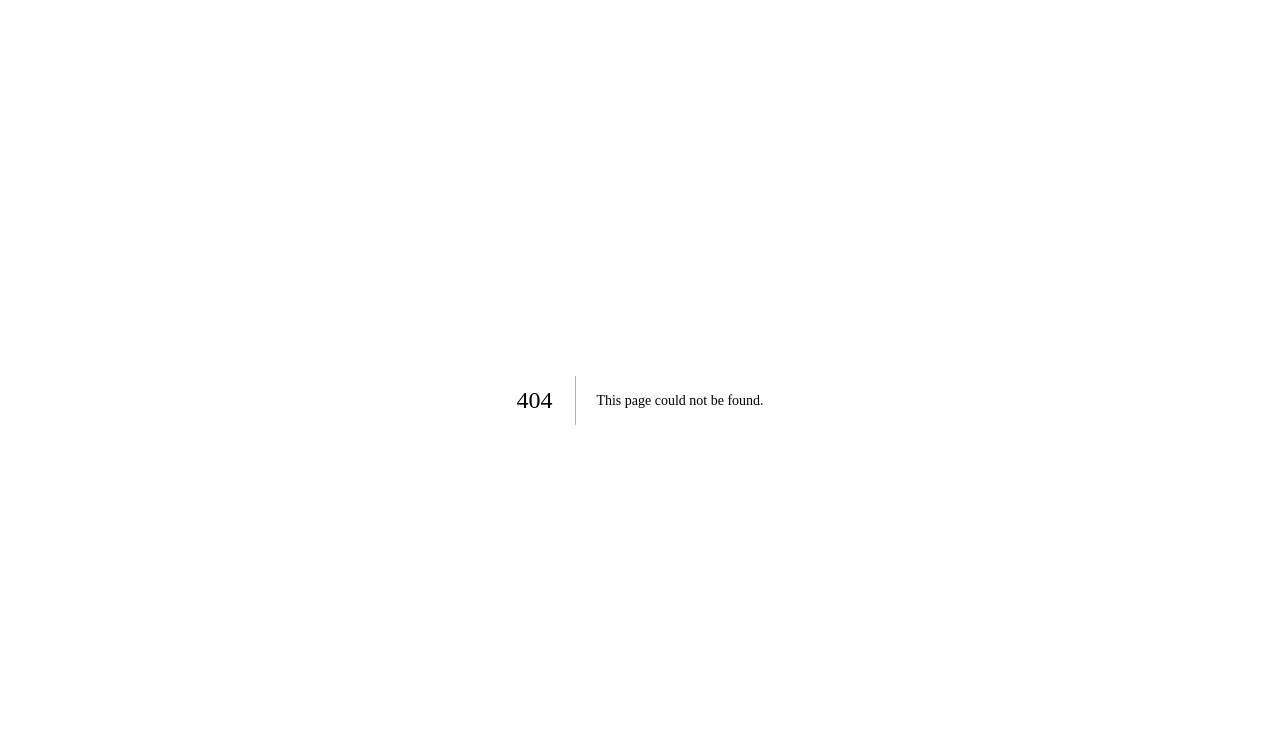
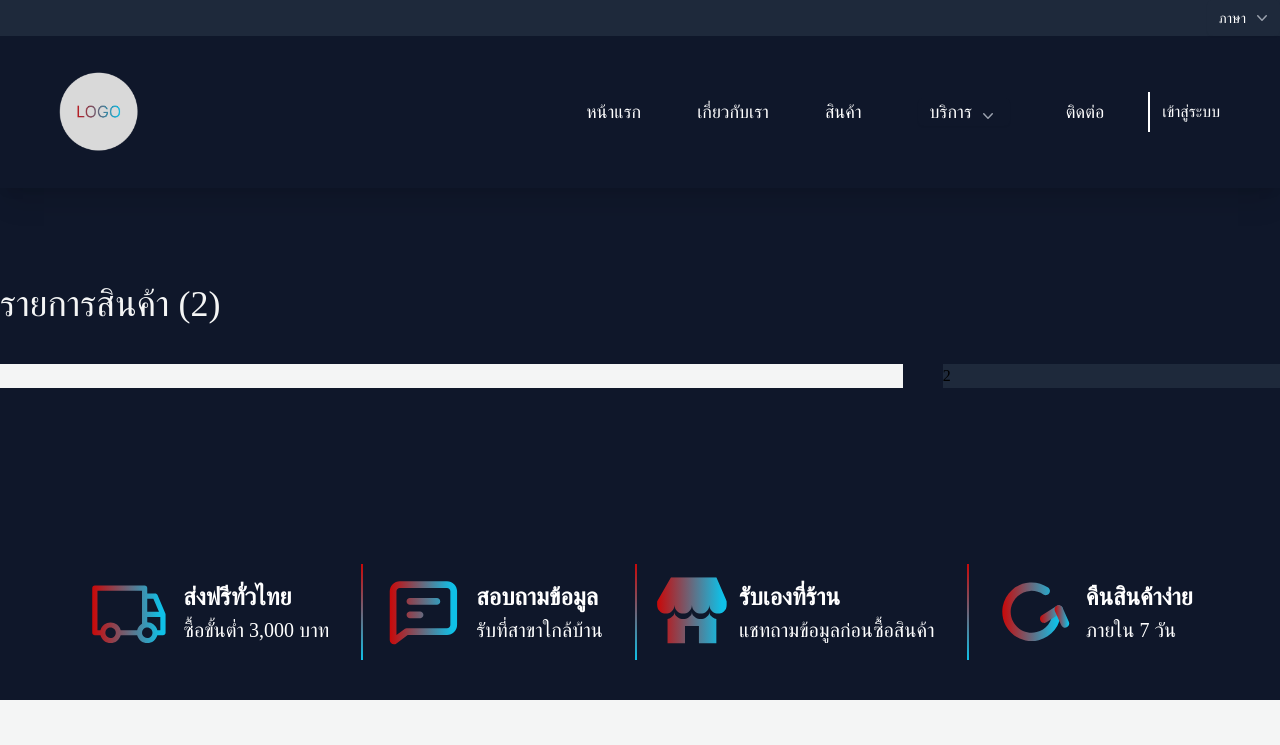
Before and after one commit to MEE-POONG/meeneedrepair, a Next.js app: page /shoppingCart in a window 1280 px wide. Before the commit this address had no page. Shown: the top 745 px of the page. Built offline with nearby package versions, Linux system fonts and the light colour scheme.

Commit message:
shopcart

```diff
--- a/src/components/shoppingCart/ShopCart.tsx
+++ b/src/components/shoppingCart/ShopCart.tsx
@@ -1,32 +1,14 @@
-import React, { useState } from "react";
-import { useEffect } from "react";
-import { css } from "@emotion/css";
-import { Button, Popover } from "tailwindcss";
+import RootLayout from "../layout";
 
 const ShoppingCart = () => {
-    const PopoverExample = () => {
-        const [open, setOpen] = useState(false);
-
-        const handleClick = () => {
-            setOpen(!open);
-        };
-        return (
-            <div>
-                <Button onClick={handleClick}>Show popover</Button>
-                <Popover
-                    open={open}
-                    placement="right"
-                    trigger="click"
-                    css={css`
-          max-width: 200px;
-          padding: 1rem;
-          background-color: #fff;
-          border-radius: 0.25rem;
-        }
-      >
-        This is a popover!
-      </Popover>
+  return (
+    <div className="container mx-auto my-24">
+      <h3 className="text-4xl text-secondary2">รายการสินค้า <span className="">(2)</span></h3>
+      <div className="grid md:grid-cols-7 gap-10 mt-10">
+        <div className="col-span-5 bg-secondary2"></div>
+        <div className="col-span-2 bg-secondary1">2</div>
+      </div>
     </div>
-    )
+  )
 }
 export default ShoppingCart;
--- /dev/null
+++ b/src/pages/shoppingCart.tsx
@@ -0,0 +1,10 @@
+import RootLayout from "../components/layout";
+import ShoppingCart from "../components/shoppingCart/ShopCart";
+
+export default function ShopCart(){
+    return (
+        <RootLayout>
+            <ShoppingCart/>
+        </RootLayout>
+    )
+}
```
Also changed, not shown: src/pages/test/test.tsx (+4 -7 lines).
